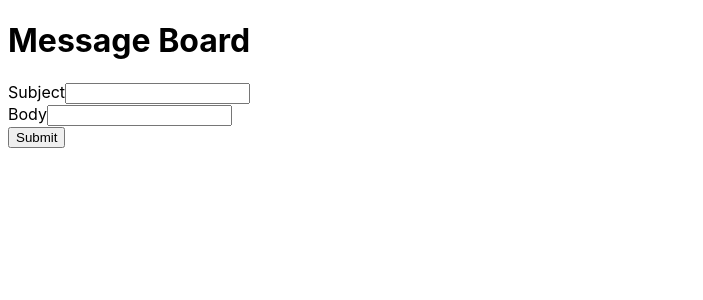
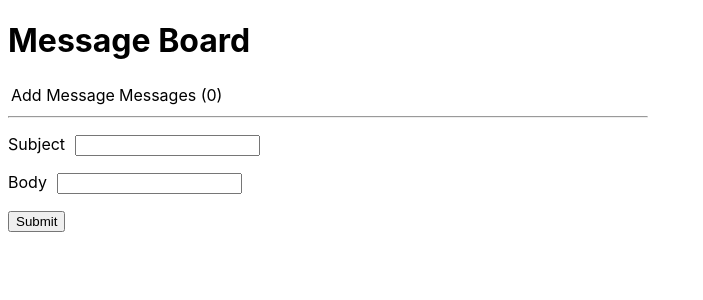
Before and after one commit to learoncero/REACT_Assignments, a React (Vite) app in the folder REACT_Assignment2/: page / in a window 1280 px wide. Shown: the top 300 px of the page, without its empty margins (0-703 px from the left). Built offline with nearby package versions, Linux system fonts and the light colour scheme.

Commit message:
added styling and updated message summary

```diff
--- /dev/null
+++ b/REACT_Assignment2/src/AddMessageView.css
@@ -0,0 +1,7 @@
+input {
+  margin-bottom: 1rem;
+}
+
+.addMessageForm-input {
+  margin-left: 10px;
+}
--- a/REACT_Assignment2/src/AddMessageView.tsx
+++ b/REACT_Assignment2/src/AddMessageView.tsx
@@ -1,4 +1,5 @@
 import { FormEvent } from "react";
+import "./AddMessageView.css";
 
 type Props = {
   onSubmit(subject: string, body: string): void;
@@ -23,12 +24,22 @@ export default function AddMessageView({ onSubmit }: Props) {
     <form className="addMessageForm" onSubmit={onFormSubmit}>
       <label>
         Subject
-        <input type="text" required name="subject" />
+        <input
+          className="addMessageForm-input"
+          type="text"
+          required
+          name="subject"
+        />
       </label>
       <br />
       <label>
         Body
-        <input type="text" required name="body" />
+        <input
+          className="addMessageForm-input"
+          type="text"
+          required
+          name="body"
+        />
       </label>
       <br />
       <button type="submit">Submit</button>
--- a/REACT_Assignment2/src/App.tsx
+++ b/REACT_Assignment2/src/App.tsx
@@ -1,7 +1,6 @@
 import { useState } from "react";
-import AddMessageView from "./AddMessageView";
 import Header from "./Header";
-import MessagesView from "./MessagesView";
+import Navigation from "./Navigation";
 
 export type Message = {
   id: number;
@@ -14,7 +13,7 @@ let messageID = 0;
 
 export default function App() {
   const [messages, setMessages] = useState<Array<Message>>([]);
-  // const [tabIndex, setTabIndex] = useState(0);
+  const [tabIndex, setTabIndex] = useState(0);
 
   function onSubmit(subject: string, body: string) {
     const id = messageID++;
@@ -47,11 +46,20 @@ export default function App() {
     });
   }
 
+  function onTabChange(tabIndex: number) {
+    setTabIndex(tabIndex);
+  }
+
   return (
     <div>
       <Header />
-      <AddMessageView onSubmit={onSubmit} />
-      <MessagesView messages={messages} onMessageRead={onMessageRead} />
+      <Navigation
+        messages={messages}
+        tabIndex={tabIndex}
+        onTabChange={onTabChange}
+        onSubmit={onSubmit}
+        onMessageRead={onMessageRead}
+      />
     </div>
   );
 }
--- /dev/null
+++ b/REACT_Assignment2/src/MessageListItem.css
@@ -0,0 +1,11 @@
+.messageListItem-messageRead {
+  color: black;
+}
+
+.messageListItem-messageUnread {
+  color: red;
+}
+
+li {
+  cursor: pointer;
+}
--- a/REACT_Assignment2/src/MessageListItem.tsx
+++ b/REACT_Assignment2/src/MessageListItem.tsx
@@ -1,4 +1,5 @@
 import { Message } from "./App";
+import "./MessageListItem.css";
 
 type Props = {
   message: Message;
@@ -8,11 +9,18 @@ type Props = {
 export default function MessageListItem({ message, onMessageRead }: Props) {
   return (
     <>
-      <li>
-        <h5>{message.subject}</h5>
+      <li
+        className={
+          message.read
+            ? "messageListItem-messageRead"
+            : "messageListItem-messageUnread"
+        }
+        onClick={onMessageRead}
+      >
+        <strong>{message.subject}</strong>
         <p>{message.body}</p>
-        {/* <button onClick={onMessageRead}>Mark as read</button> */}
       </li>
+      <hr />
     </>
   );
 }
--- /dev/null
+++ b/REACT_Assignment2/src/MessagesList.css
@@ -0,0 +1,3 @@
+ul {
+  list-style: none;
+}
--- a/REACT_Assignment2/src/MessagesList.tsx
+++ b/REACT_Assignment2/src/MessagesList.tsx
@@ -1,5 +1,6 @@
 import { Message } from "./App";
 import MessageListItem from "./MessageListItem";
+import "./MessagesList.css";
 
 type Props = {
   messages: Array<Message>;
@@ -9,7 +10,10 @@ type Props = {
 export default function MessagesList({ messages, onMessageRead }: Props) {
   return (
     <ul>
-      {messages.map((message) => (
+      {messages
+        .slice() // copy the array before reversing it
+        .reverse()
+        .map((message) => (
           <MessageListItem
             key={message.id}
             message={message}
--- /dev/null
+++ b/REACT_Assignment2/src/MessagesSummary.tsx
@@ -0,0 +1,19 @@
+import { Message } from "./App";
+
+type Props = {
+  messages: Array<Message>;
+};
+
+export default function MessagesSummary({ messages }: Props) {
+  const unreadMessages = messages.filter((message) => !message.read);
+
+  return (
+    <>
+      {unreadMessages.length === 1 ? (
+        <p>You have one unread message.</p>
+      ) : (
+        <p>You have {unreadMessages.length} unread messages.</p>
+      )}
+    </>
+  );
+}
--- a/REACT_Assignment2/src/MessagesView.tsx
+++ b/REACT_Assignment2/src/MessagesView.tsx
@@ -1,5 +1,6 @@
 import { Message } from "./App";
 import MessagesList from "./MessagesList";
+import MessagesSummary from "./MessagesSummary";
 
 type Props = {
   messages: Array<Message>;
@@ -7,5 +8,14 @@ type Props = {
 };
 
 export default function MessagesView({ messages, onMessageRead }: Props) {
-  return <MessagesList messages={messages} onMessageRead={onMessageRead} />;
+  return (
+    <>
+      {messages.length === 0 ? (
+        <p>You have no messages.</p>
+      ) : (
+        <MessagesSummary messages={messages} />
+      )}
+      <MessagesList messages={messages} onMessageRead={onMessageRead} />
+    </>
+  );
 }
--- /dev/null
+++ b/REACT_Assignment2/src/Navigation.css
@@ -0,0 +1,8 @@
+hr {
+  margin-bottom: 1rem;
+}
+
+td:hover {
+  background-color: #f5f5f5;
+  cursor: pointer;
+}
--- a/REACT_Assignment2/src/Navigation.tsx
+++ b/REACT_Assignment2/src/Navigation.tsx
@@ -1,19 +1,43 @@
-// import AddMessageView from "./AddMessageView";
-// import { Message } from "./App";
+import AddMessageView from "./AddMessageView";
+import { Message } from "./App";
+import MessagesView from "./MessagesView";
+import "./Navigation.css";
 
-// type Props = {
-//   messages: Array<Message>;
-//   tabIndex: number;
-//   onTabChange(tabIndex: number): void;
-// };
+type Props = {
+  messages: Array<Message>;
+  tabIndex: number;
+  onTabChange(tabIndex: number): void;
+  onSubmit(subject: string, body: string): void;
+  onMessageRead(id: number): void;
+};
 
-// export default function Navigation({ messages, tabIndex, onTabChange }: Props) {
-//   return (
-//     <div>
-//       {tabIndex === 0 && <AddMessageView onSubmit={onSubmit} />}
-//       {tabIndex === 1 && (
-//         <MessagesView messages={messages} onMessageRead={onMessageRead} />
-//     }
-//     </div>
-//   );
-// }
+export default function Navigation({
+  messages,
+  tabIndex,
+  onTabChange,
+  onSubmit,
+  onMessageRead,
+}: Props) {
+  const unreadMessages = messages.filter((message) => !message.read);
+
+  return (
+    <div>
+      <table>
+        <tbody>
+          <tr>
+            <td onClick={() => onTabChange(0)}>Add Message</td>
+            <td onClick={() => onTabChange(1)}>
+              Messages (
+              {unreadMessages.length > 5 ? "5+" : unreadMessages.length})
+            </td>
+          </tr>
+        </tbody>
+      </table>
+      <hr />
+      {tabIndex === 0 && <AddMessageView onSubmit={onSubmit} />}
+      {tabIndex === 1 && (
+        <MessagesView messages={messages} onMessageRead={onMessageRead} />
+      )}
+    </div>
+  );
+}
--- a/REACT_Assignment2/src/index.css
+++ b/REACT_Assignment2/src/index.css
@@ -1,3 +1,4 @@
 body {
   font-family: Inter, system-ui, Avenir, Helvetica, Arial, sans-serif;
+  width: 50%;
 }
```
Also changed, not shown: 1 other file (tests, documents, lock files or other folders). Lines whose indentation alone changed are shown as unchanged.
